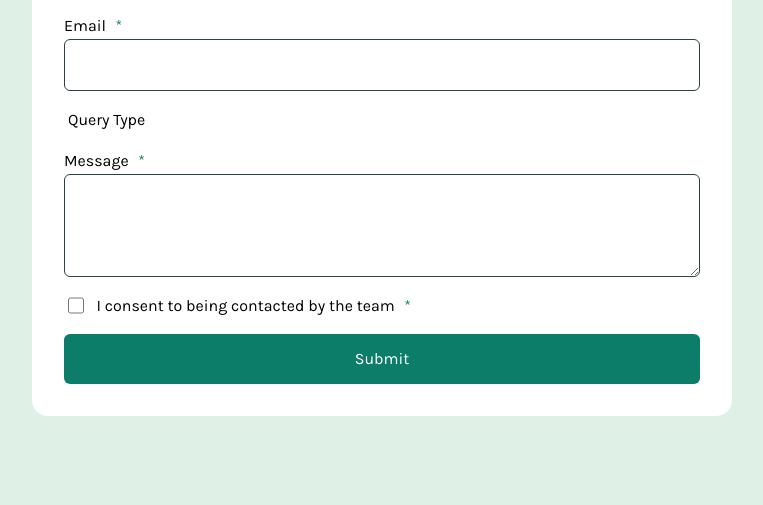
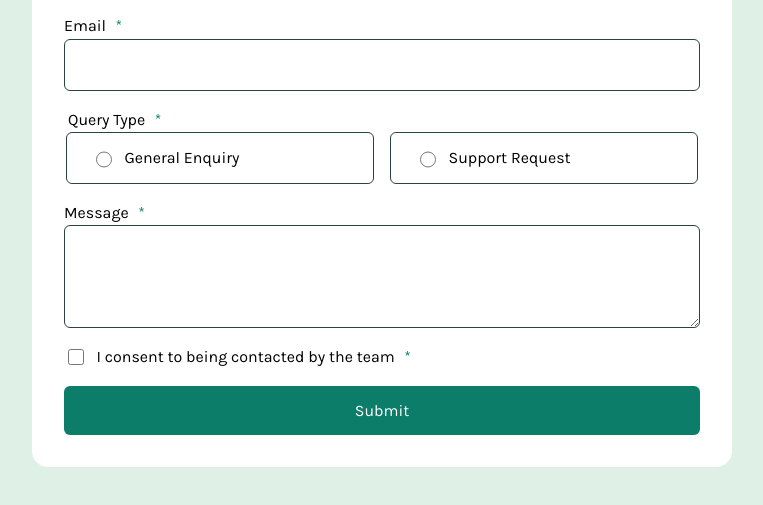
Before and after one commit to Annie-Huang/fem-contact-form, a website: page index.html in a window 1280 px wide. Shown: the part 171-676 px from the top of the page, without its empty margins (258-1021 px from the left). Drawn offline with Linux system fonts and the light colour scheme.

Commit message:
uncommented radio button in template

```diff
--- a/index.html
+++ b/index.html
@@ -48,27 +48,27 @@
           <legend>Query Type</legend>
 
           <!-- name to be the same for all radio button meaning I can only select one radio button -->
-          <!--          <div class="form-group">-->
-          <!--            <input-->
-          <!--              type="radio"-->
-          <!--              id="general"-->
-          <!--              name="query"-->
-          <!--              value="General Enquiry"-->
-          <!--              required-->
-          <!--            />-->
-          <!--            <label for="general">General Enquiry</label>-->
-          <!--          </div>-->
+          <div class="form-group">
+            <input
+              type="radio"
+              id="general"
+              name="query"
+              value="General Enquiry"
+              required
+            />
+            <label for="general">General Enquiry</label>
+          </div>
 
-          <!--          <div class="form-group">-->
-          <!--            <input-->
-          <!--              type="radio"-->
-          <!--              id="support"-->
-          <!--              name="query"-->
-          <!--              value="Support Request"-->
-          <!--              required-->
-          <!--            />-->
-          <!--            <label for="support">Support Request</label>-->
-          <!--          </div>-->
+          <div class="form-group">
+            <input
+              type="radio"
+              id="support"
+              name="query"
+              value="Support Request"
+              required
+            />
+            <label for="support">Support Request</label>
+          </div>
 
           <span class="error-message" aria-live="polite"></span>
         </fieldset>
```
